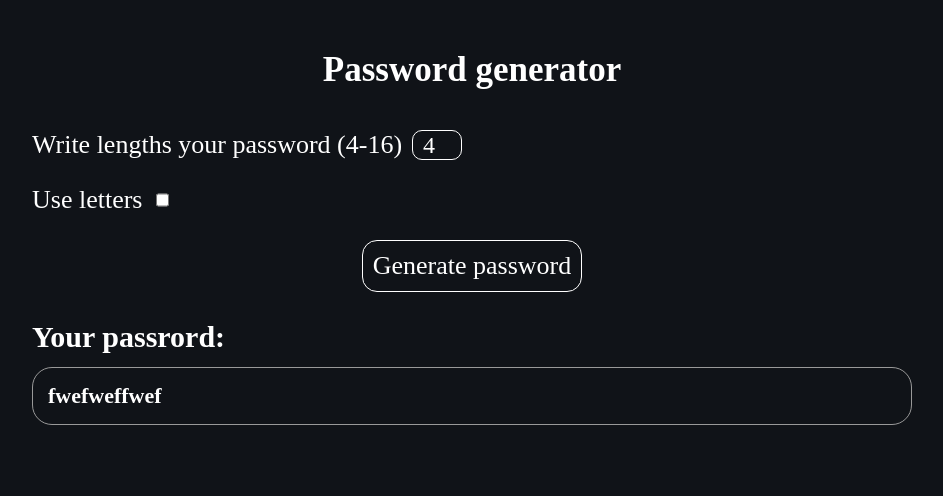
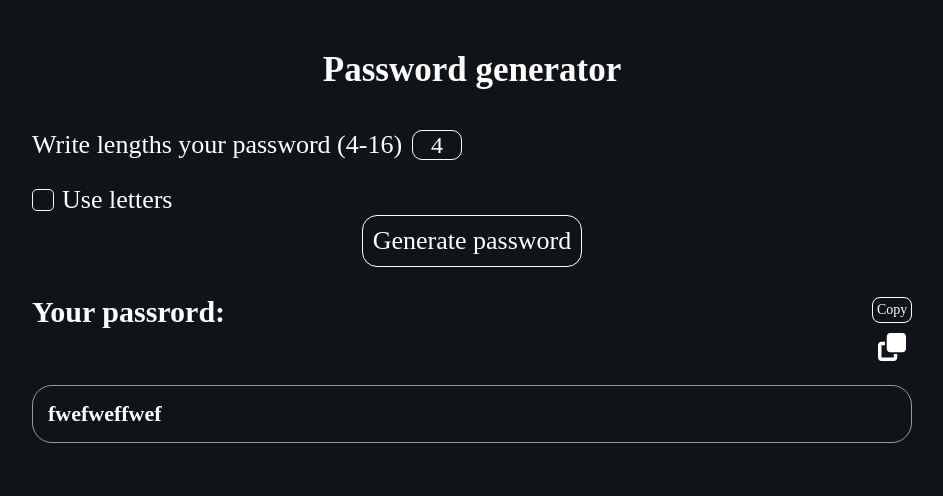
Before and after one commit to Viacheslav-z1/Password-generator.js, a website: page app/index.html in a window 1280 px wide. Shown: the whole page, without its empty margins (168-1111 px from the left). Drawn offline with nearby package versions, Linux system fonts and the light colour scheme; files that its build step writes are made by us from their sources.

Commit message:
added some styles

```diff
--- a/app/index.html
+++ b/app/index.html
@@ -21,24 +21,29 @@
         <p class="password__name">Write lengths your password (4-16)</p>
         <input class="password__input-num" value="4" type="nums">
       </label>
-      <label class="password__label password__label-chek">
-        <p class="password__name">Use letters</p>
-        <input type="checkbox">
+      <input class="password__check" id="letter" type="checkbox">
+      <label for="letter" class="password__label-input password__name password__label-chek">
+        Use letters
       </label>
     </form>
     <div class="password__btn-wrapper">
       <button class="password__generate">Generate password</button>
     </div>
     <div class="password__box">
-      <h2 class="password__name password__name-res">
-        Your passrord:
-      </h2>
+      <div class="password__title-box">
+        <h2 class="password__name password__name-res">
+          Your passrord:
+        </h2>
+        <div class="password__copy">
+          <p class="password__descr">Copy</p>
+          <button class="password__copy-btn">
+            <img src="images/copy.svg" alt="copy" class="password__copy__img">
+          </button>
+        </div>
+      </div>
       <h3 class="password__result">
         fwefweffwef
       </h3>
-      <div class="password__copy">
-
-      </div>
     </div>
   </section>
 
--- a/app/scss/style.scss
+++ b/app/scss/style.scss
@@ -4,7 +4,7 @@
 @import 'global';
 
 
-body{
+body {
   background-color: rgb(16, 19, 24);
   color: #fff;
 }
@@ -15,6 +15,7 @@ body{
   max-width: 900px;
   margin: auto;
   padding: 50px 10px;
+
   &__title {
     font-size: 35px;
     line-height: 40px;
@@ -29,14 +30,14 @@ body{
     line-height: 30px;
   }
 
-  &__btn-wrapper{
+  &__btn-wrapper {
     display: flex;
     justify-content: center;
     align-items: center;
     margin-bottom: 30px;
   }
 
-  &__generate{
+  &__generate {
     background-color: transparent;
     padding: 10px;
     border-radius: 15px;
@@ -55,9 +56,27 @@ body{
     font-size: 22px;
   }
 
-  &__copy {}
+  &__copy {
+    position: relative;
+    padding-top: 30px;
+  }
 
-  &__label{
+  &__title-box {
+    display: flex;
+    justify-content: space-between;
+    margin-bottom: 15px;
+  }
+
+  &__copy-btn {
+    width: 40px;
+    height: 40px;
+    background-color: transparent;
+    outline: none;
+    border: none;
+    cursor: pointer;
+  }
+
+  &__label {
     margin-bottom: 25px;
     display: block;
     user-select: none;
@@ -65,18 +84,45 @@ body{
     gap: 10px;
   }
 
-  &__label-chek{
-    display: flex;
+  &__label-chek {
+    display: inline-block;
     gap: 10px;
     cursor: pointer;
+    padding-left: 30px;
+    position: relative;
+    user-select: none;
+
+    &::before {
+      content: '';
+      position: absolute;
+      left: 0;
+      top: 50%;
+      transform: translateY(-50%);
+      width: 20px;
+      height: 20px;
+      border-radius: 5px;
+      border: 1px solid rgb(251, 251, 251);
+      box-sizing: content-box;
+    }
   }
 
-  &__name-res{
+  &__check {
+    display: none;
+    &:checked + .password__label-input::before{
+      background-image: url('../images/check.svg');
+      background-position: center;
+      background-repeat: no-repeat;
+      background-size: cover;
+      background-color: transparent;
+    }
+  }
+
+  &__name-res {
     font-size: 30px;
     margin-bottom: 15px;
   }
 
-  &__input-num{
+  &__input-num {
     padding: 10px;
     height: 30px;
     width: 50px;
@@ -85,6 +131,16 @@ body{
     border: 1px solid rgb(255, 255, 255);
     color: #fff;
     border-radius: 10px;
+    text-align: center;
+  }
+  &__descr{
+    position: absolute;
+    top: 0px;
+    padding: 4px;
+    border: 1px solid #fff;
+    border-radius: 8px;
+    font-size: 14px;
+    user-select: none;
   }
 }
 
```
Also changed, not shown: app/images/check.svg (added), app/images/copy.svg (added). Lines whose indentation alone changed are shown as unchanged.
